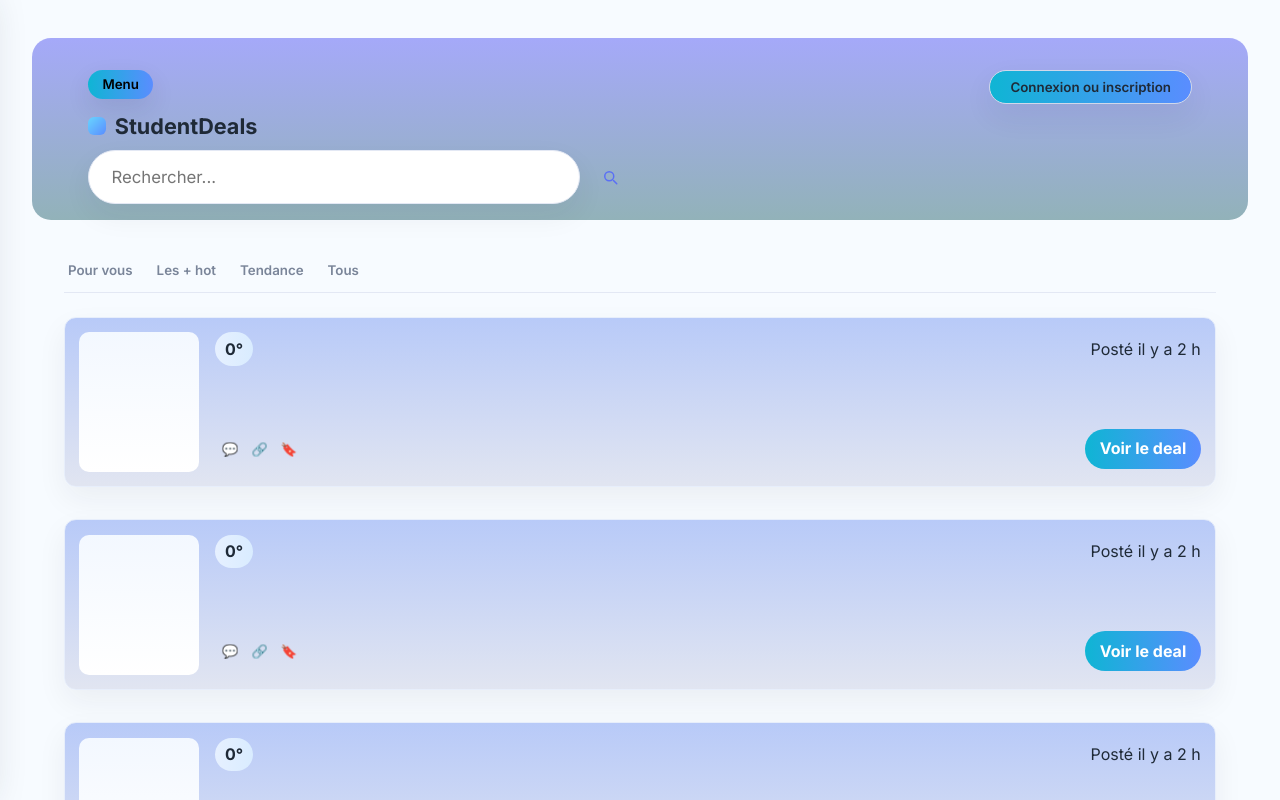
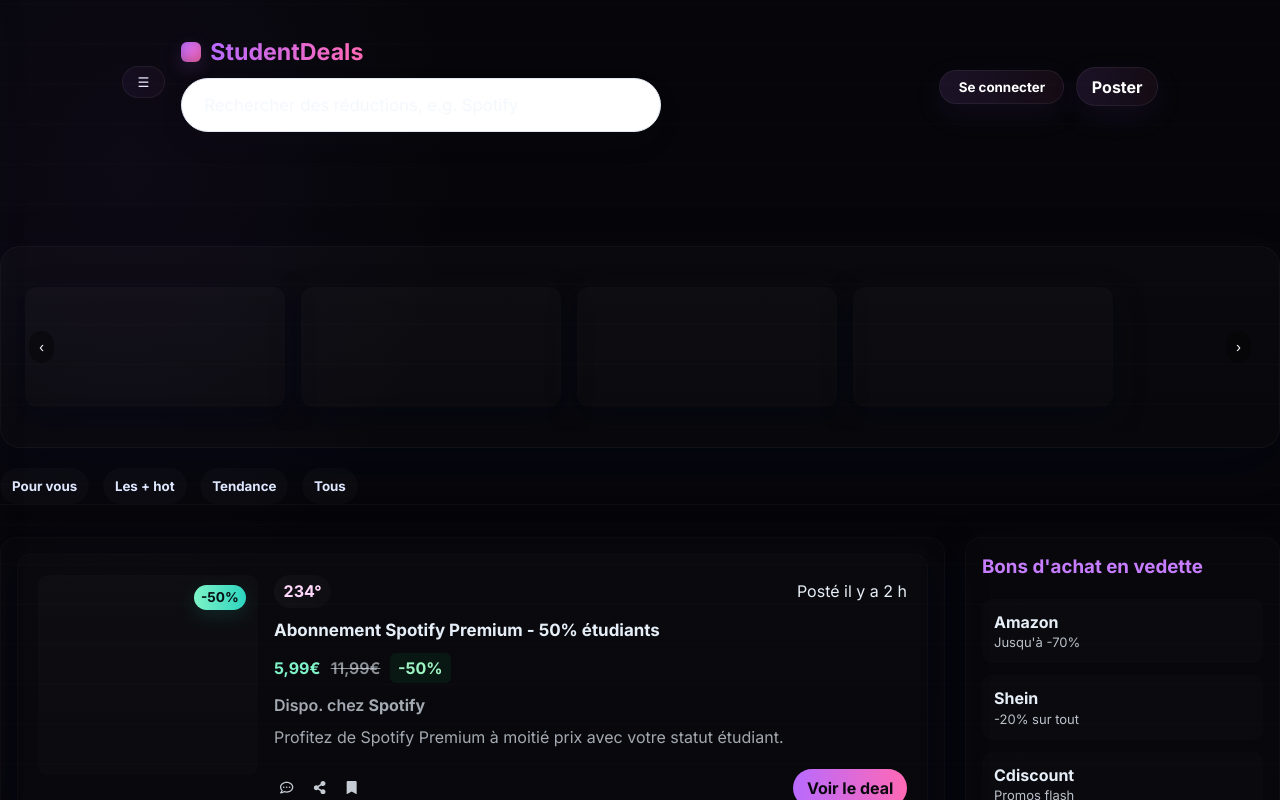
Before and after one commit to LowkeyAlways/StudentDeals, a React (Vite) app: page / in a window 1280 px wide. Shown: the top 800 px of the page. Built offline with nearby package versions, Linux system fonts and the light colour scheme.

Commit message:
add animation/colors

```diff
--- a/src/App.css
+++ b/src/App.css
@@ -1,15 +1,18 @@
 .layout {
-  background: linear-gradient(180deg, #a5a9f9, #92b2b9);
-  color: #1f2a37;
+  /* background is the page dark from body; keep layout transparent and full-width so content can be centered inside */
+  background: transparent;
+  color: #e6eef8;
   position: relative;
-  border-radius: 19px;
-  margin: 1cm 2rem 1rem;
+  border-radius: 0;
+  margin: 0;
+  padding: 1.25rem 0 3rem;
 }
 
 .app-shell {
-  max-width: 1200px;
+  max-width: 1100px; /* central column width */
   margin: 0 auto;
-  padding: 2rem clamp(1rem, 5vw, 3rem) 1rem;
+  padding: 1.0rem clamp(1rem, 5vw, 2rem) 2rem;
+  box-sizing: border-box;
 }
 
 .top-bar {
@@ -26,38 +29,39 @@
 }
 
 .menu-toggle {
-  border: none;
-  background: linear-gradient(90deg, #0fb5d4, #5a8dff);
-  padding: 0.4rem 0.9rem;
+  border: 1px solid rgba(255,255,255,0.06);
+  background: linear-gradient(90deg, rgba(119, 79, 220, 0.08), rgba(255,105,180,0.04));
+  padding: 0.45rem 0.9rem;
   border-radius: 999px;
-  font-weight: 600;
-  box-shadow: 0 10px 25px rgba(31, 42, 55, 0.1);
-  margin-bottom: 0.75rem;
+  font-weight: 700;
+  color: #e9e6ff;
+  margin-bottom: 0.6rem;
   cursor: pointer;
 }
 
 .brand {
   display: flex;
   align-items: center;
-  gap: 0.55rem;
-  font-weight: 700;
-  font-size: 1.35rem;
+  gap: 0.6rem;
+  font-weight: 800;
+  font-size: 1.45rem;
   margin-bottom: 0.6rem;
 }
 
 .brand-icon {
-  width: 18px;
-  height: 18px;
+  width: 20px;
+  height: 20px;
   border-radius: 6px;
-  background: linear-gradient(135deg, #68d5ff, #5a8dff);
+  background: linear-gradient(135deg, #b86aff, #ff69b4);
+  box-shadow: 0 6px 18px rgba(184,106,255,0.18), inset 0 -4px 10px rgba(0,0,0,0.2);
 }
 
 .search-bar {
-  background: #ffffff;
-  border-radius: 16px;
-  padding: 0.75rem 1rem;
-  border: 1px solid #e3e8f4;
-  box-shadow: 0 15px 35px rgba(15, 23, 42, 0.08);
+  background: linear-gradient(180deg, rgba(255,255,255,0.02), rgba(255,255,255,0.01));
+  border-radius: 14px;
+  padding: 0.6rem 0.9rem;
+  border: 1px solid rgba(255,255,255,0.04);
+  box-shadow: 0 12px 30px rgba(2, 6, 23, 0.6);
 }
 
 .left-block .search-form {
@@ -67,10 +71,13 @@
 
 .search-form input {
   width: 100%;
-  max-width: 900px;     /* ← barre élargie */
-  padding: 1.15rem 1.6rem;
-  font-size: 1.1rem;
+  max-width: 980px;     /* ← barre élargie */
+  padding: 0.9rem 1.2rem;
+  font-size: 1rem;
   border-radius: 999px;
+  background: transparent;
+  color: #e6eef8;
+  border: none;
 }
 
 
@@ -87,21 +94,23 @@
 
 .ghost-btn {
   border-radius: 999px;
-  border: 1px solid #d0d8ea;
-  padding: 0.5rem 1.25rem;
-  color: #1f2a37;
+  border: 1px solid rgba(255,255,255,0.06);
+  padding: 0.5rem 1.15rem;
+  color: #fff;
   text-decoration: none;
-  font-weight: 600;
-  background: linear-gradient(90deg, #0fb5d4, #5a8dff);
-  box-shadow: 0 12px 30px rgba(31, 42, 55, 0.07);
+  font-weight: 700;
+  background: linear-gradient(90deg, rgba(184,106,255,0.12), rgba(255,105,180,0.06));
+  box-shadow: 0 10px 28px rgba(99, 50, 150, 0.12);
 }
 
 .hero-banner {
-  margin-top: 2rem;
-  background: linear-gradient(120deg, #d9e8ff, #eef5ff);
-  border-radius: 24px;
-  padding: 2.5rem;
-  border: 1px solid #e1e9fb;
+  margin-top: 1.8rem;
+  background: linear-gradient(180deg, rgba(255,255,255,0.02), rgba(255,255,255,0.01));
+  border-radius: 20px;
+  padding: 1rem;
+  border: 1px solid rgba(255,255,255,0.03);
+  box-shadow: 0 18px 50px rgba(2,6,23,0.45);
+  max-width: 100%;
 }
 
 .hero-block {
@@ -113,33 +122,35 @@
 
 .tab-nav {
   display: flex;
-  gap: 1rem;
-  margin: 1.75rem 4rem 0;
-  border-bottom: 1px solid #e3e8f4;
+  gap: 0.85rem;
+  margin: 1.25rem 0 0;
+  border-bottom: 1px solid rgba(255,255,255,0.03);
 }
 
 .tab-link {
-  padding: 0.85rem 0.25rem;
+  padding: 0.6rem 0.75rem;
   border: none;
-  background: transparent;
-  font-weight: 600;
-  color: #7a8599;
+  background: rgba(255,255,255,0.02);
+  font-weight: 700;
+  color: #dfe7ff;
+  border-radius: 999px;
 }
 
 .content-grid {
   margin-top: 2rem;
   display: grid;
   grid-template-columns: minmax(0, 3fr) minmax(240px, 1fr);
-  gap: 1.5rem;
+  gap: 1.25rem;
+  width: 100%;
 }
 
 .deals-feed,
 .hot-panel {
-  background: #ffffff;
-  border-radius: 26px;
-  padding: 1.75rem;
-  border: 1px solid #e7ecf7;
-  box-shadow: 0 25px 50px rgba(15, 23, 42, 0.08);
+  background: linear-gradient(180deg, rgba(255,255,255,0.01), rgba(255,255,255,0.008));
+  border-radius: 16px;
+  padding: 1rem;
+  border: 1px solid rgba(255,255,255,0.025);
+  box-shadow: 0 18px 40px rgba(2,6,23,0.45);
 }
 
 .placeholder-title {
@@ -154,35 +165,52 @@
 }
 
 .deal-stack {
-  margin-top: 1.5rem;
+  margin-top: 1.25rem;
   display: flex;
   flex-direction: column;
   gap: 1rem;
+  width: 100%;
 }
 
 .deal-card {
   display: grid;
-  grid-template-columns: 150px 1fr;
-  gap: 1.25rem;
-  background: #f9fbff;
-  border-radius: 20px;
+  grid-template-columns: 140px 1fr;
+  gap: 1rem;
+  background: linear-gradient(180deg, rgba(255,255,255,0.01), rgba(255,255,255,0.008));
+  border-radius: 14px;
   padding: 1rem;
-  border: 1px dashed #d7dff1;
+  border: 1px solid rgba(255,255,255,0.02);
+  width: 100%;
 }
 
+
 .deal-card {
-  background: linear-gradient(180deg, #b8caf8, #e1e5f1);
-  border: 1px solid #e7eefb;
-  border-radius: 12px;
-  padding: 0.9rem;
-  box-shadow: 0 12px 30px rgba(31,42,55,0.06);
-  display: grid;
-  grid-template-columns: 120px 1fr;
-  gap: 1rem;
+  box-shadow: 0 10px 28px rgba(2,6,23,0.55);
   align-items: start;
-  margin: 0 4rem 1rem;
-  max-width: calc(100% - 8rem);
+  margin: 0 auto;
+  max-width: 960px;
 }
+
+.deal-card.compact { max-width: 360px }
+
+.deal-card.featured { max-width: 1100px; grid-template-columns: 220px 1fr; padding: 1.25rem; }
+.deal-card.featured .deal-image img,
+.deal-card.featured .deal-image-placeholder { height: 200px }
+
+.discount-badge {
+  position: absolute;
+  top: 10px;
+  right: 12px;
+  background: linear-gradient(90deg,#7ef3c7,#2dd4bf);
+  color: #041014;
+  padding: 0.2rem 0.45rem;
+  border-radius: 999px;
+  font-weight: 800;
+  font-size: 0.85rem;
+  box-shadow: 0 6px 18px rgba(45,212,191,0.12);
+}
+
+.deal-image { position: relative }
 
 .deal-image img,
 .deal-image-placeholder {
@@ -190,22 +218,54 @@
   height: 140px;
   object-fit: cover;
   border-radius: 10px;
-  background: linear-gradient(180deg,#f3f8ff,#ffffff);
+  background: linear-gradient(180deg, rgba(255,255,255,0.02), rgba(255,255,255,0.01));
+}
+
+/* Card hover + small interactions */
+.deal-card { transition: transform 220ms cubic-bezier(.2,.9,.3,1), box-shadow 220ms; }
+.deal-card:hover { transform: translateY(-6px) scale(1.01); box-shadow: 0 26px 60px rgba(2,6,23,0.6); }
+
+.icons .icon { color: rgba(230,238,248,0.85); background: rgba(255,255,255,0.02); border-radius: 8px; padding: 6px; display: inline-flex; align-items: center; justify-content: center; margin-right: 6px; border: 1px solid rgba(255,255,255,0.03); }
+.icons .icon:hover { transform: translateY(-2px); }
+
+.votes { background: linear-gradient(90deg, rgba(255,255,255,0.03), rgba(255,255,255,0.02)); padding:0.28rem 0.55rem; border-radius:999px; font-weight:800; color:#ffd8fb }
+
+/* Hero slider styles */
+.hero-slider { position: relative; overflow: hidden; border-radius: 14px }
+.hero-track { display: flex; gap: 1rem; transition: transform 450ms cubic-bezier(.2,.9,.3,1); padding: 1rem }
+.hero-slide { min-width: 100%; box-sizing: border-box; padding: 0.5rem }
+.hero-inner-cards { display: flex; gap: 1rem; }
+.hero-arrow { position: absolute; top: 50%; transform: translateY(-50%); background: rgba(0,0,0,0.35); border: none; color: #fff; padding: 8px 10px; border-radius: 999px; cursor: pointer }
+.hero-arrow.left { left: 12px }
+.hero-arrow.right { right: 12px }
+
+@media (min-width: 980px) {
+  .hero-slide { min-width: 100%; }
 }
 
 .deal-content { display:flex; flex-direction:column; gap:0.5rem }
 .deal-top { display:flex; justify-content:space-between; align-items:center }
-.votes { background: linear-gradient(90deg,#e6f0ff,#d9ecff); padding:0.35rem 0.6rem; border-radius:999px; font-weight:700 }
-.deal-title { margin:0; font-size:1.1rem; color:#0f1724 }
+.votes { background: linear-gradient(90deg, rgba(255,255,255,0.03), rgba(255,255,255,0.02)); padding:0.35rem 0.6rem; border-radius:999px; font-weight:700; color:#ffd8fb }
+.deal-title { margin:0; font-size:1.06rem; color:#e6eef8 }
 .deal-price-row { display:flex; gap:0.6rem; align-items:center }
-.price { color:#e03131; font-weight:800 }
-.old-price { color:#7a8599; text-decoration:line-through; margin-left:0.4rem; font-weight:600 }
-.discount { background:#dafbe6; color:#0b7b46; padding:0.25rem 0.5rem; border-radius:6px; font-weight:700 }
-.deal-source { color:#556777; font-weight:600 }
-.deal-desc { color:#475569; margin:0 }
+.price { color:#7ef3c7; font-weight:800 }
+.old-price { color:rgba(230,238,248,0.6); text-decoration:line-through; margin-left:0.4rem; font-weight:600 }
+.discount { background: rgba(11,123,70,0.12); color:#9df3c1; padding:0.25rem 0.5rem; border-radius:6px; font-weight:700 }
+.deal-source { color:rgba(230,238,248,0.7); font-weight:600 }
+.deal-desc { color:rgba(230,238,248,0.7); margin:0 }
 .deal-actions { display:flex; justify-content:space-between; align-items:center; margin-top:0.6rem }
 .icons .icon { border:none; background:transparent; cursor:pointer; padding:0.25rem 0.4rem }
-.deal-cta { background: linear-gradient(90deg,#0fb5d4,#5a8dff); color:#fff; padding:0.55rem 0.9rem; border-radius:999px; text-decoration:none; font-weight:700 }
+.deal-cta { background: linear-gradient(90deg,#b86aff,#ff69b4); color:#0b0810; padding:0.5rem 0.85rem; border-radius:999px; text-decoration:none; font-weight:800 }
+
+/* Brand gradient text */
+.brand a span {
+  background: linear-gradient(90deg, #b86aff, #ff69b4);
+  -webkit-background-clip: text;
+  -webkit-text-fill-color: transparent;
+}
+
+.icon-btn { background: transparent; border: none; color: rgba(230,238,248,0.8); cursor: pointer }
+.search-form input::placeholder { color: rgba(230,238,248,0.45) }
 
 @media (max-width:720px) {
   .deal-card { grid-template-columns: 1fr; }
--- a/src/components/DealCard.jsx
+++ b/src/components/DealCard.jsx
@@ -1,4 +1,5 @@
 import React from 'react'
+import { FaRegCommentDots, FaShareAlt, FaBookmark } from 'react-icons/fa'
 
 function DealCard({
 	title = '',
@@ -10,15 +11,21 @@
 	votes = 0,
 	image = null,
 	url = '#',
+  compact = false,
+  featured = false,
 }) {
 	return (
-		<article className="deal-card">
-			<div className="deal-image">
+		<article className={`deal-card ${compact ? 'compact' : ''} ${featured ? 'featured' : ''}`}>
+				<div className="deal-image">
 				{image ? (
 					<img src={image} alt="thumbnail" />
 				) : (
 					<div className="deal-image-placeholder" />
 				)}
+
+					{discount && (
+						<span className="discount-badge">{discount}</span>
+					)}
 			</div>
 
 			<div className="deal-content">
@@ -42,9 +49,9 @@
 
 				<div className="deal-actions">
 					<div className="icons">
-						<button className="icon" aria-label="comments">💬</button>
-						<button className="icon" aria-label="share">🔗</button>
-						<button className="icon" aria-label="save">🔖</button>
+						<button className="icon" aria-label="comments"><FaRegCommentDots /></button>
+						<button className="icon" aria-label="share"><FaShareAlt /></button>
+						<button className="icon" aria-label="save"><FaBookmark /></button>
 					</div>
 
 					<a className="deal-cta" href={url} target="_blank" rel="noreferrer">Voir le deal</a>
--- a/src/components/Navbar.jsx
+++ b/src/components/Navbar.jsx
@@ -44,39 +44,36 @@
       />
 
       <div className="app-shell">
-        <header className="top-bar">
-          <div className="left-block">
+        <header className="top-bar" style={{alignItems: 'center'}}>
+          <div style={{display: 'flex', alignItems: 'center', gap: 12}}>
             <button className="menu-toggle" onClick={() => setDrawerOpen(true)}>
-              Menu
+              ☰
             </button>
+          </div>
+
+          <div style={{textAlign: 'center', flex: 1}}>
             <div className="brand">
               <div className="brand-icon" />
-                <Link to="/">
-                  <span>StudentDeals</span>
-                </Link>
+              <Link to="/">
+                <span>StudentDeals</span>
+              </Link>
             </div>
-
-            <form className="search-form" onSubmit={handleSearchSubmit}>
+            <form className="search-form" onSubmit={handleSearchSubmit} style={{maxWidth: 720, margin: '0.35rem auto'}}>
               <input
                 type="search"
-                placeholder="Rechercher..."
+                placeholder="Rechercher des réductions, e.g. Spotify"
                 value={searchTerm}
                 onChange={(e) => setSearchTerm(e.target.value)}
                 aria-label="Barre de recherche"
               />
-              <button type="submit" className="icon-btn" aria-label="Rechercher">
-                <svg viewBox="0 0 24 24" fill="none" xmlns="http://www.w3.org/2000/svg" aria-hidden>
-                  <path d="M21 21l-4.35-4.35" stroke="currentColor" strokeWidth="2" strokeLinecap="round" strokeLinejoin="round" />
-                  <circle cx="11" cy="11" r="6" stroke="currentColor" strokeWidth="2" strokeLinecap="round" strokeLinejoin="round" />
-                </svg>
-              </button>
             </form>
           </div>
 
-          <div className="top-actions">
+          <div className="top-actions" style={{display: 'flex', alignItems: 'center', gap: 12}}>
             <button className="ghost-btn" onClick={() => setLoginOpen(true)}>
-              Connexion ou inscription
+              Se connecter
             </button>
+            <Link to="/connexion" className="ghost-btn" style={{padding: '0.45rem 0.9rem'}}>Poster</Link>
           </div>
         </header>
 
--- a/src/index.css
+++ b/src/index.css
@@ -7,7 +7,7 @@
   font-synthesis: none;
   text-rendering: optimizeLegibility;
   -webkit-font-smoothing: antialiased;
-  color: #1f2a37;
+  color: #e6eef8;
 }
 
 *,
@@ -19,7 +19,11 @@
 body {
   margin: 0;
   min-height: 100vh;
-  background: #f7fbff;
+  background-color: #06060a;
+  background-image: radial-gradient(ellipse at 10% 10%, rgba(102, 51, 153, 0.08), transparent 20%),
+    radial-gradient(ellipse at 90% 90%, rgba(255, 105, 180, 0.04), transparent 20%),
+    repeating-linear-gradient(0deg, rgba(255,255,255,0.01) 0 1px, transparent 1px 40px);
+  color: #e6eef8;
 }
 
 a {
@@ -35,3 +39,7 @@
 #root {
   min-height: 100vh;
 }
+
+/* small helpers */
+.muted { color: rgba(230,238,248,0.65) }
+.accent-strong { color: #c77dff }
--- a/src/pages/Home.jsx
+++ b/src/pages/Home.jsx
@@ -1,21 +1,75 @@
 import DealCard from '../components/DealCard'
+import { useEffect, useState, useRef } from 'react'
 
 const sample = [
   {
-
+    id: 1,
+    title: 'Abonnement Spotify Premium - 50% étudiants',
+    price: '5,99€',
+    oldPrice: '11,99€',
+    discount: '-50%',
+    source: 'Spotify',
+    description: 'Profitez de Spotify Premium à moitié prix avec votre statut étudiant.',
+    votes: 234,
   },
   {
-
+    id: 2,
+    title: 'MacBook Pro M3 - Offre étudiante',
+    price: '1699€',
+    oldPrice: '2499€',
+    discount: '-32%',
+    source: 'Apple',
+    description: 'Remise sur la nouvelle génération M3.',
+    votes: 98,
   },
   {
     id: 3,
-
+    title: 'PlayStation 5 - Pack spécial',
+    price: '549€',
+    oldPrice: '799€',
+    discount: '-31%',
+    source: 'Fnac',
+    description: 'Pack PS5 avec réduction limitée.',
+    votes: 412,
   },
 ]
 
 function Home() {
+  const slides = [1,2,3]
+  const [index, setIndex] = useState(0)
+  const trackRef = useRef(null)
+
+  useEffect(() => {
+    const t = setInterval(() => setIndex((i) => (i + 1) % slides.length), 5000)
+    return () => clearInterval(t)
+  }, [])
+
+  useEffect(() => {
+    if (!trackRef.current) return
+    const width = trackRef.current.clientWidth
+    trackRef.current.style.transform = `translateX(-${index * width}px)`
+  }, [index])
+
   return (
     <div>
+      <section className="hero-banner">
+        <div className="hero-slider">
+          <div className="hero-track" ref={trackRef} style={{width: `${slides.length * 100}%`}}>
+            {slides.map((s) => (
+              <div className="hero-slide" key={s}>
+                <div className="hero-inner-cards">
+                  {[0,1,2,3].map((c) => (
+                    <div key={c} style={{minWidth: 260, height: 120, borderRadius: 12, background: 'linear-gradient(180deg, rgba(255,255,255,0.02), rgba(255,255,255,0.01))', padding: 12, boxShadow: '0 10px 30px rgba(2,6,23,0.45)'}} />
+                  ))}
+                </div>
+              </div>
+            ))}
+          </div>
+          <button className="hero-arrow left" onClick={() => setIndex((i) => (i - 1 + slides.length) % slides.length)}>‹</button>
+          <button className="hero-arrow right" onClick={() => setIndex((i) => (i + 1) % slides.length)}>›</button>
+        </div>
+      </section>
+
       <nav className="tab-nav">
         {['Pour vous', 'Les + hot', 'Tendance', 'Tous'].map((tab) => (
           <button key={tab} className="tab-link">
@@ -24,11 +78,38 @@
         ))}
       </nav>
 
-      <section className="deal-stack">
-        {sample.map((d) => (
-          <DealCard key={d.id} {...d} />
-        ))}
-      </section>
+      <div className="content-grid">
+        <main className="deals-feed">
+          {/* featured */}
+          <div style={{marginBottom: 16}}>
+            <DealCard {...sample[0]} featured={true} />
+          </div>
+
+          <section className="deal-stack">
+            {sample.slice(1).map((d) => (
+              <DealCard key={d.id} {...d} />
+            ))}
+          </section>
+        </main>
+
+        <aside className="hot-panel">
+          <h3 style={{color: '#c77dff', marginTop: 0}}>Bons d'achat en vedette</h3>
+          <div style={{display: 'flex', flexDirection: 'column', gap: 12}}>
+            <div style={{padding: 12, borderRadius: 10, background: 'linear-gradient(180deg, rgba(255,255,255,0.01), rgba(255,255,255,0.01))'}}>
+              <strong>Amazon</strong>
+              <div style={{fontSize: 13, opacity: 0.8}}>Jusqu'à -70%</div>
+            </div>
+            <div style={{padding: 12, borderRadius: 10, background: 'linear-gradient(180deg, rgba(255,255,255,0.01), rgba(255,255,255,0.01))'}}>
+              <strong>Shein</strong>
+              <div style={{fontSize: 13, opacity: 0.8}}>-20% sur tout</div>
+            </div>
+            <div style={{padding: 12, borderRadius: 10, background: 'linear-gradient(180deg, rgba(255,255,255,0.01), rgba(255,255,255,0.01))'}}>
+              <strong>Cdiscount</strong>
+              <div style={{fontSize: 13, opacity: 0.8}}>Promos flash</div>
+            </div>
+          </div>
+        </aside>
+      </div>
     </div>
   )
 }
```
